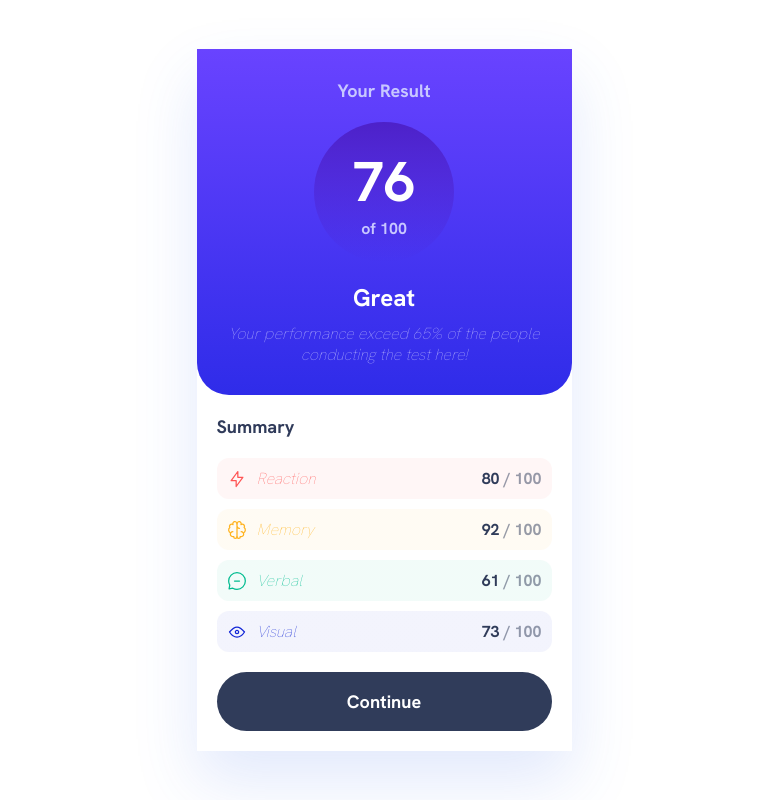
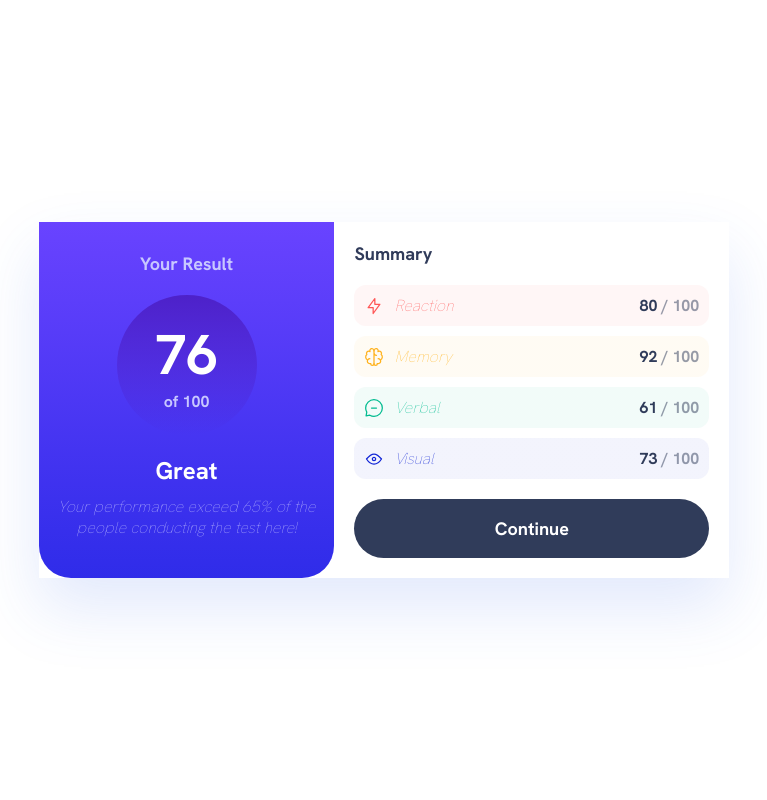
Before and after one commit to guitarcade/results-summary-component, a plain HTML site: page index.html in a window 1280 px wide. Shown: the whole page, without its empty margins (256-1023 px from the left). Drawn offline with Linux system fonts and the light colour scheme.

Commit message:
responsiveness

```diff
--- a/style.css
+++ b/style.css
@@ -22,7 +22,7 @@ body {
 }
 
 .wrapper {
-    max-width: 375px;
+    max-width: 736px;
     box-shadow: 0px 30px 60px rgba(61, 108, 236, 0.15);
 }
 
@@ -178,3 +178,21 @@ li .score .of {
     justify-content: center;
     font-weight: bold;
 }
+
+@media only screen and (max-width: 699px) {
+    .wrapper {
+      max-width: 375px;
+    }
+}
+
+@media only screen and (min-width: 700px) {
+    .wrapper {
+        display: flex;
+    }
+    header {
+        flex: 1;
+    }
+    main {
+        flex: 1.2;
+    }
+}
```
Also changed, not shown: index.html (+2 -6 lines).
